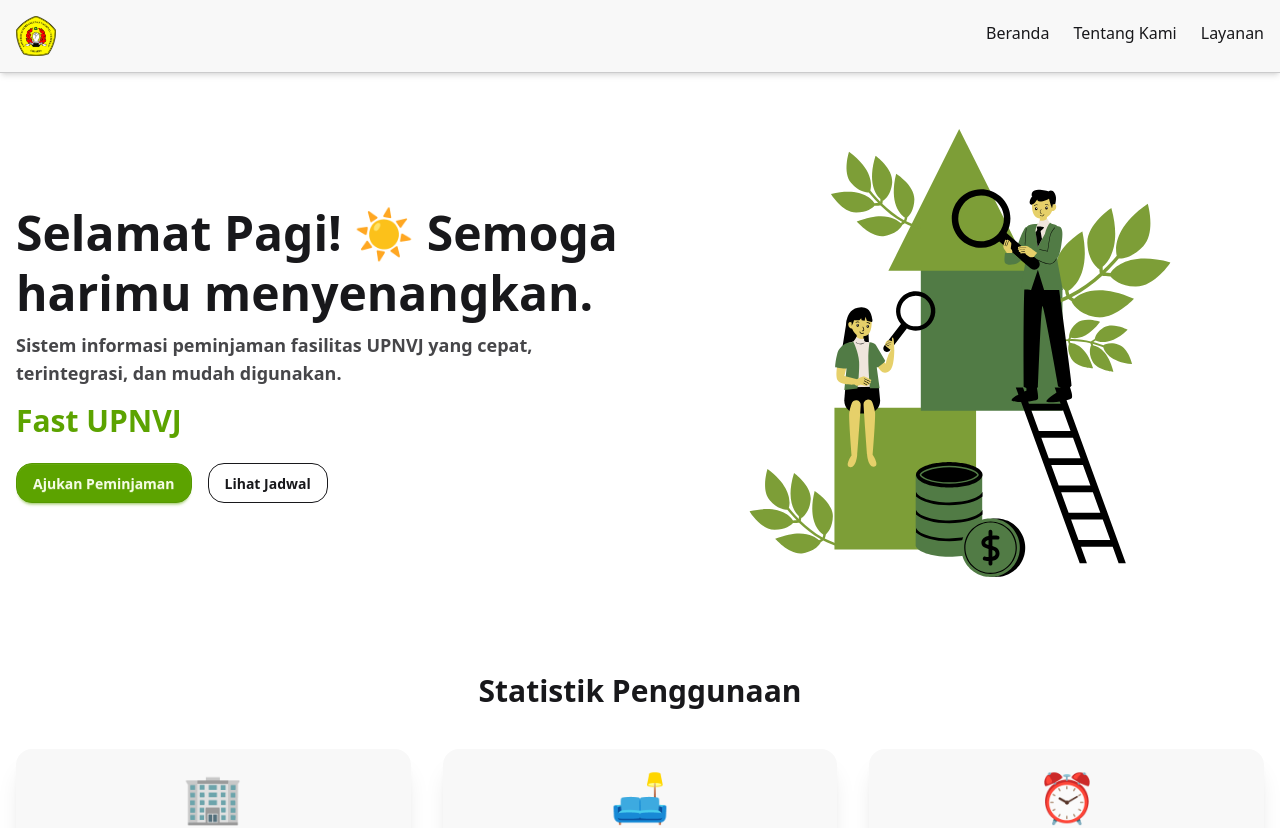
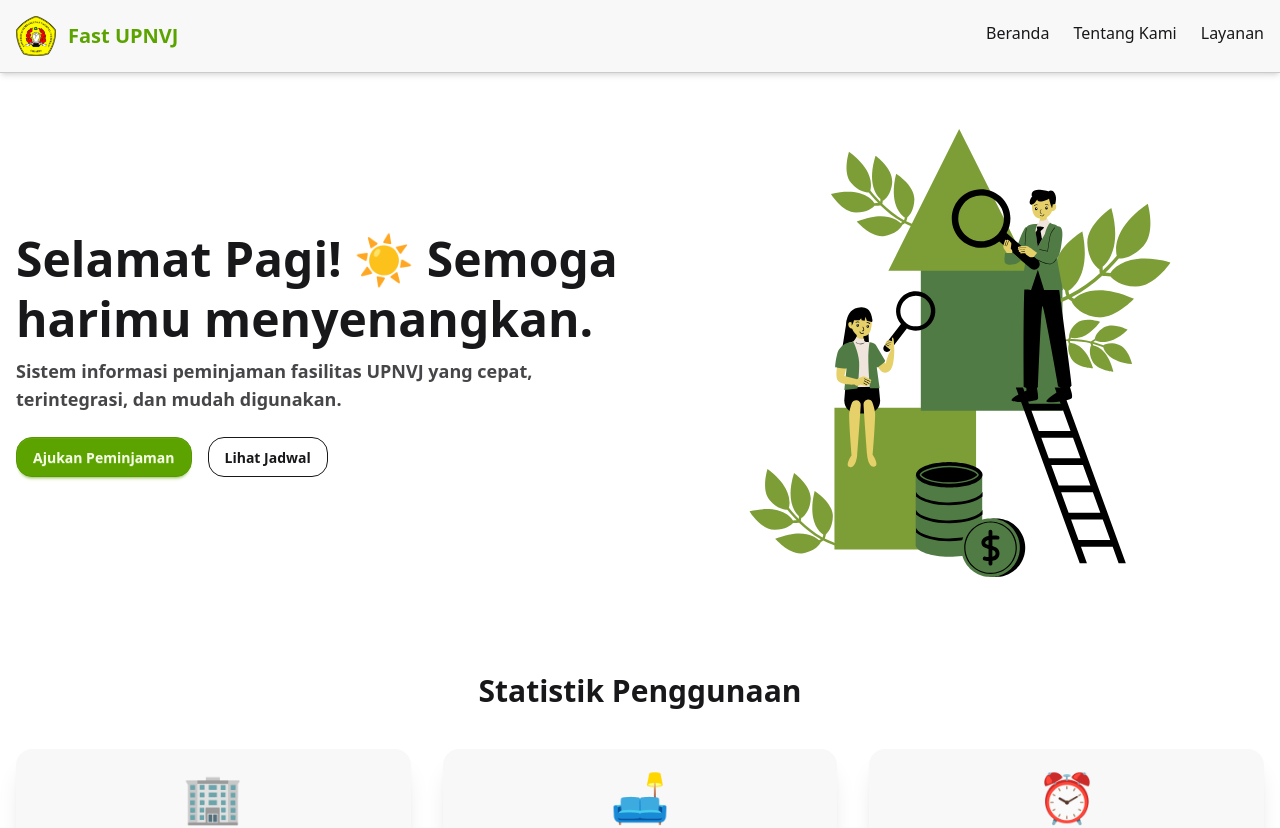
Before and after one commit to raisadeviap/fast-upnvj, a React (Vite) app: page /home in a window 1280 px wide. Shown: the top 828 px of the page. Built offline with nearby package versions, Linux system fonts and the light colour scheme.

Commit message:
Resolve konflik dan update Home.jsx

```diff
--- a/src/pages/Home.jsx
+++ b/src/pages/Home.jsx
@@ -81,6 +81,7 @@
               alt="Logo UPN"
               className="w-10 h-10 object-contain"
             />
+            <h1 className="text-xl font-bold text-primary">Fast UPNVJ</h1>
           </div>
           <ul className="flex gap-6 text-base font-medium">
             <li
@@ -126,9 +127,6 @@
               <span className="block mt-2 text-lg text-base-content/80">
                 Sistem informasi peminjaman fasilitas UPNVJ yang cepat,
                 terintegrasi, dan mudah digunakan.
-              </span>
-              <span className="block text-primary text-3xl mt-4 font-extrabold">
-                Fast UPNVJ
               </span>
             </h1>
             <div className="flex gap-4 mt-6">
```
